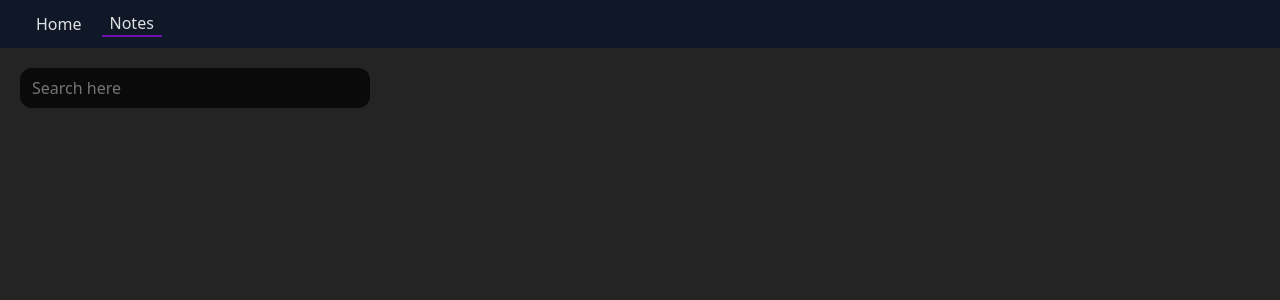
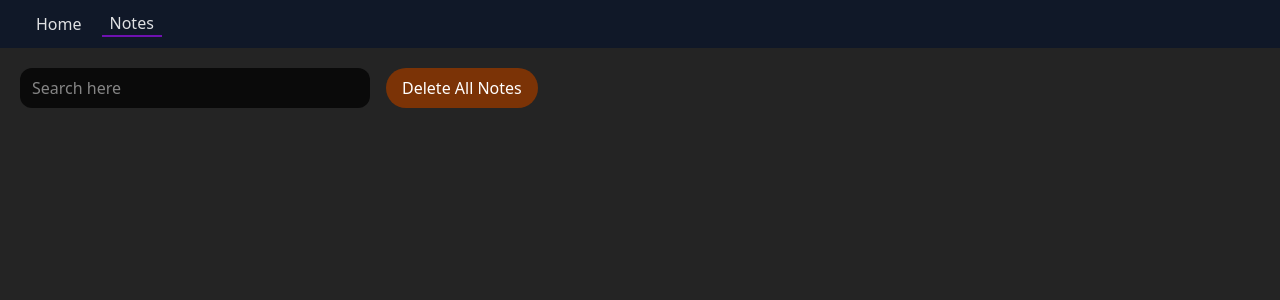
Before and after one commit to HarshK213/MindScribe, a React (Vite) app: page /notes in a window 1280 px wide. Shown: the top 300 px of the page. Built offline with nearby package versions, Linux system fonts and the light colour scheme.

Commit message:
Added the Delete all notes button in the notes page

```diff
--- a/src/Components/Home.jsx
+++ b/src/Components/Home.jsx
@@ -1,7 +1,7 @@
 import React, { useEffect, useState } from "react";
 import { useDispatch, useSelector } from "react-redux";
 import { useSearchParams } from "react-router";
-import { AddnewNotes, UpdateNotes, ResetAllNotes } from "../redux/noteslice";
+import { AddnewNotes, UpdateNotes } from "../redux/noteslice";
 import { useNavigate } from "react-router-dom";
 
 const Home = () => {
@@ -56,9 +56,7 @@ const Home = () => {
     },[NoteID])
 
 
-    const DeleteAllNotes = () => {
-        dispatch(ResetAllNotes())
-    }
+
     const navigate = useNavigate();
 
     return(
--- a/src/Components/Notes.jsx
+++ b/src/Components/Notes.jsx
@@ -2,6 +2,7 @@ import React, { useState } from "react";
 import { useDispatch, useSelector } from "react-redux";
 import { RemoveFromNotes } from "../redux/noteslice";
 import NoteBlock from "./NoteBlock";
+import { ResetAllNotes } from "../redux/noteslice";
 
 const Notes = () => {
 
@@ -9,6 +10,9 @@ const Notes = () => {
     // console.log(notes);
     const [searchQuery, setsearchQuery] = useState('');
     const dispatch = useDispatch();
+    const DeleteAllNotes = () => {
+        dispatch(ResetAllNotes())
+    }
 
     const filteredData = notes.filter(
             (note) => typeof note.title === "string" ? note.title.toLowerCase().includes(searchQuery.toLowerCase()):console.log(note.title)
@@ -17,24 +21,30 @@ const Notes = () => {
     const [ShareActive, setShareActive] = useState(true);
     return(
         <div className="p-5 flex flex-col gap-10">
-            <div>
+            <div className="flex items-center gap-4">
                 <input
-                    className="h-10 min-w-[350px] max-w-[600px] px-3 bg-neutral-950 rounded-xl"
+                    className="h-10 min-w-[350px] max-w-[600px] px-3 bg-neutral-950 rounded-xl text-white"
                     type="search"
                     placeholder="Search here"
                     value={searchQuery}
                     onChange={(e) => setsearchQuery(e.target.value)}
-                    />
+                />
+                <button
+                    onClick={DeleteAllNotes}
+                    className="px-4 py-2 rounded-full bg-amber-900 text-white font-medium hover:bg-amber-800 transition-all"
+                >
+                    Delete All Notes
+                </button>
             </div>
 
             <div>
                 {
-                    filteredData.length >0 &&
+                    filteredData.length > 0 &&
                     filteredData.map(
                         (note) => {
                             return(
-                                <div>
-                                    <NoteBlock note = {note} ShareActive = {ShareActive} setShareActive={setShareActive}/>
+                                <div key={note.id}>
+                                    <NoteBlock note={note} ShareActive={ShareActive} setShareActive={setShareActive}/>
                                 </div>
                             )
                         }
```
